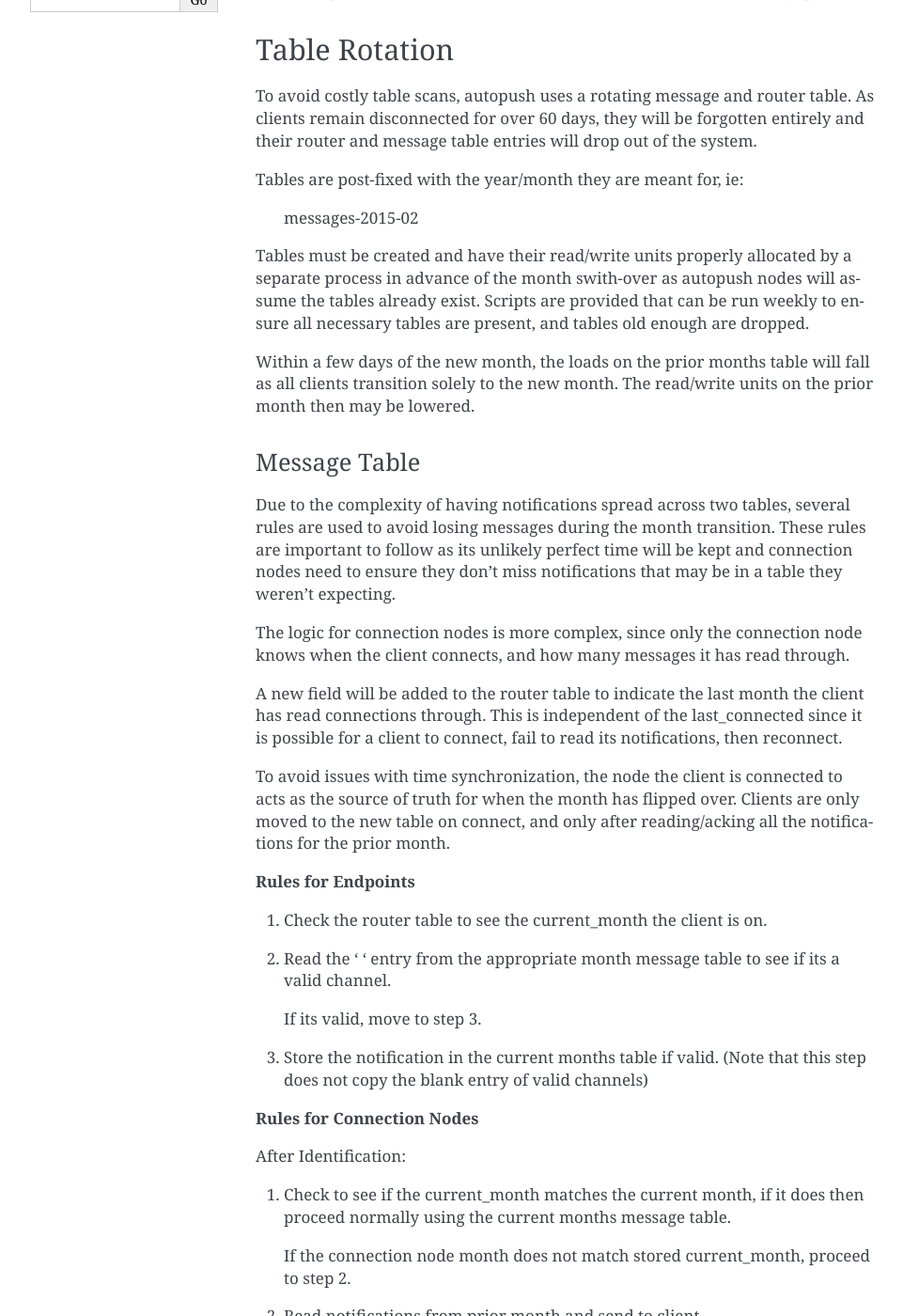
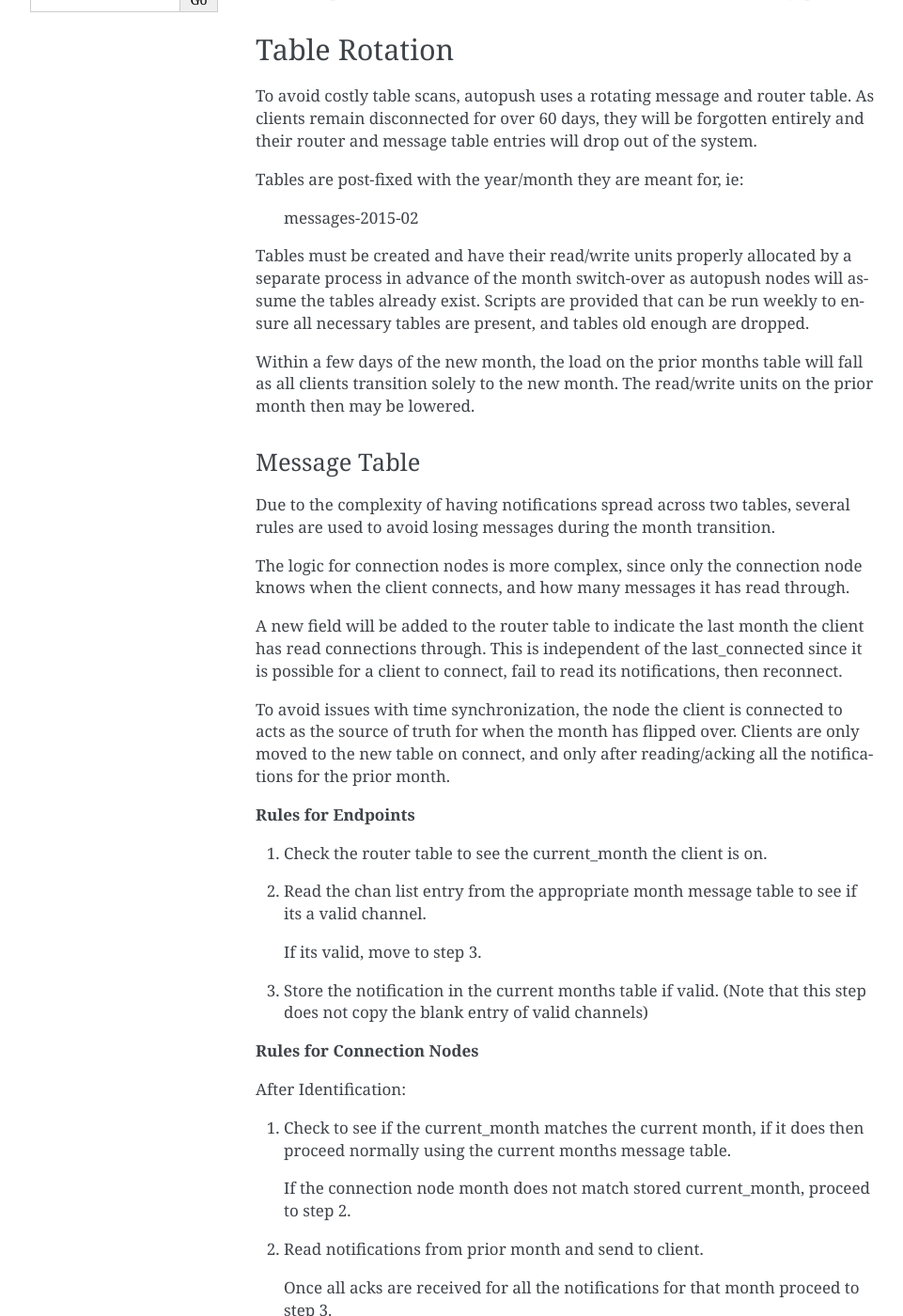
Before and after one commit to mozilla-services/autopush, a Sphinx documentation site: the page built from docs/architecture.rst, in a window 1280 px wide and 1400 px high, scrolled down 326 px. Shown: the whole window at 94% size, without its empty margins (148-1109 px from the left). Built offline with Sphinx 7.4.7, drawn with Linux system fonts in a browser that asks for light colours.

Commit message:
docs: architecture doc grammer fixes

```diff
--- a/docs/architecture.rst
+++ b/docs/architecture.rst
@@ -28,11 +28,11 @@
     messages-2015-02
 
 Tables must be created and have their read/write units properly allocated by a
-separate process in advance of the month swith-over as autopush nodes will
+separate process in advance of the month switch-over as autopush nodes will
 assume the tables already exist. Scripts are provided that can be run weekly to
 ensure all necessary tables are present, and tables old enough are dropped.
 
-Within a few days of the new month, the loads on the prior months table will
+Within a few days of the new month, the load on the prior months table will
 fall as all clients transition solely to the new month. The read/write units
 on the prior month then may be lowered.
 
@@ -40,10 +40,7 @@
 -------------
 
 Due to the complexity of having notifications spread across two tables, several
-rules are used to avoid losing messages during the month transition. These rules
-are important to follow as its unlikely perfect time will be kept and connection
-nodes need to ensure they don't miss notifications that may be in a table they
-weren't expecting.
+rules are used to avoid losing messages during the month transition.
 
 The logic for connection nodes is more complex, since only the connection node
 knows when the client connects, and how many messages it has read through.
@@ -61,8 +58,8 @@
 **Rules for Endpoints**
 
 1. Check the router table to see the current_month the client is on.
-2. Read the ' ' entry from the appropriate month message table to see if its
-   a valid channel.
+2. Read the chan list entry from the appropriate month message table to see if
+   its a valid channel.
 
    If its valid, move to step 3.
 3. Store the notification in the current months table if valid. (Note that this
```
